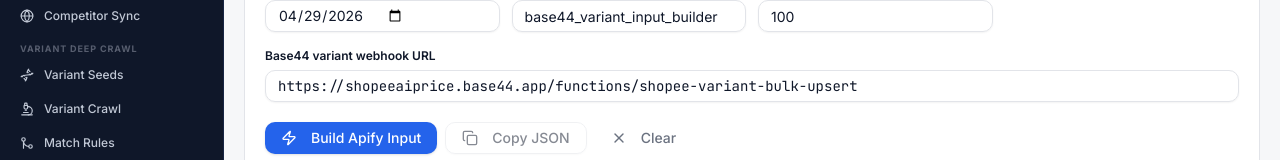
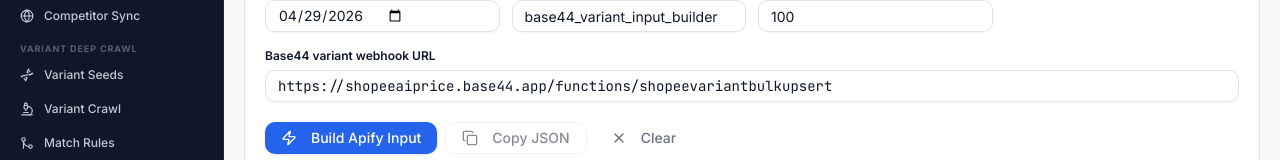
Before and after one commit to 3fstorevietnam-svg/petprice-ai, a React (Vite) app: page /apify-variant-builder in a window 1280 px wide. Shown: the part 475-635 px from the top of the page. Built offline with nearby package versions, Linux system fonts and the light colour scheme; no server answers.

Commit message:
Manual code change

```diff
--- a/src/pages/ApifyVariantInputBuilder.jsx
+++ b/src/pages/ApifyVariantInputBuilder.jsx
@@ -21,7 +21,7 @@ const EXAMPLES = {
 export default function ApifyVariantInputBuilder() {
   const [inputText, setInputText] = useState('');
   const [snapshotDate, setSnapshotDate] = useState(today);
-  const [webhookUrl, setWebhookUrl] = useState('https://shopeeaiprice.base44.app/functions/shopee-variant-bulk-upsert');
+  const [webhookUrl, setWebhookUrl] = useState('https://shopeeaiprice.base44.app/functions/shopeevariantbulkupsert');
   const [runSource, setRunSource] = useState('base44_variant_input_builder');
   const [maxRequests, setMaxRequests] = useState(100);
 
```
